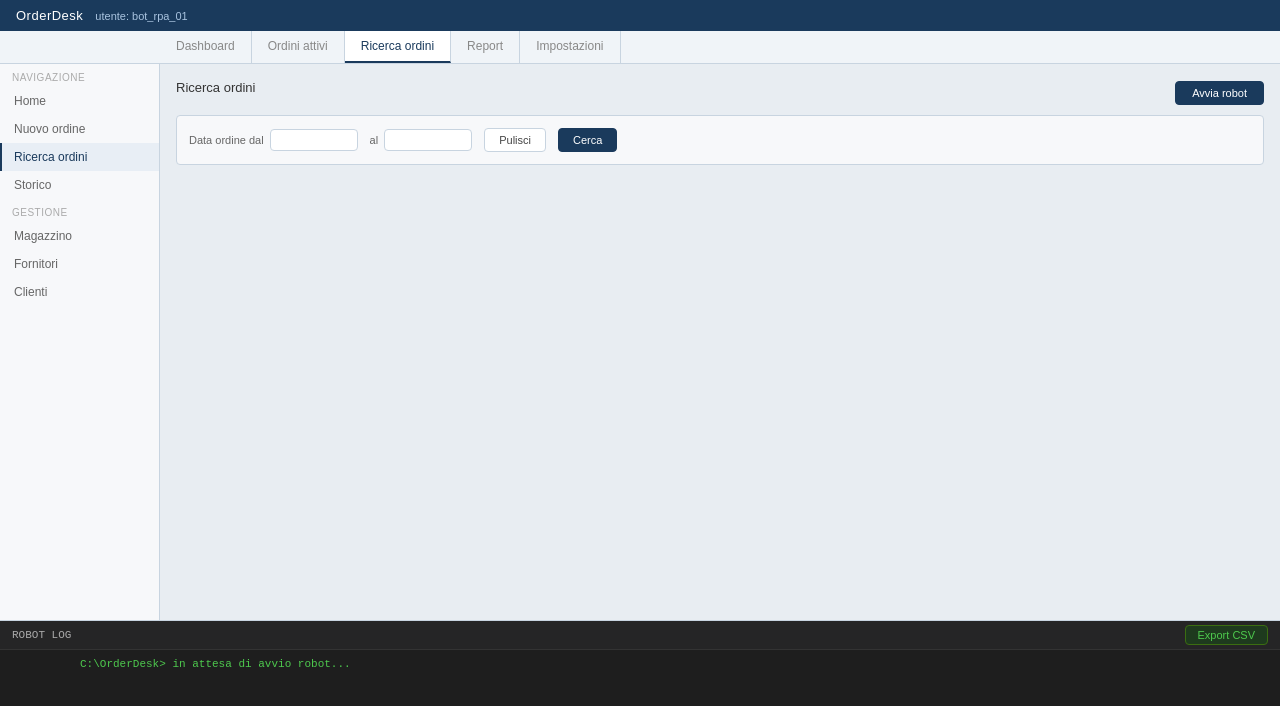
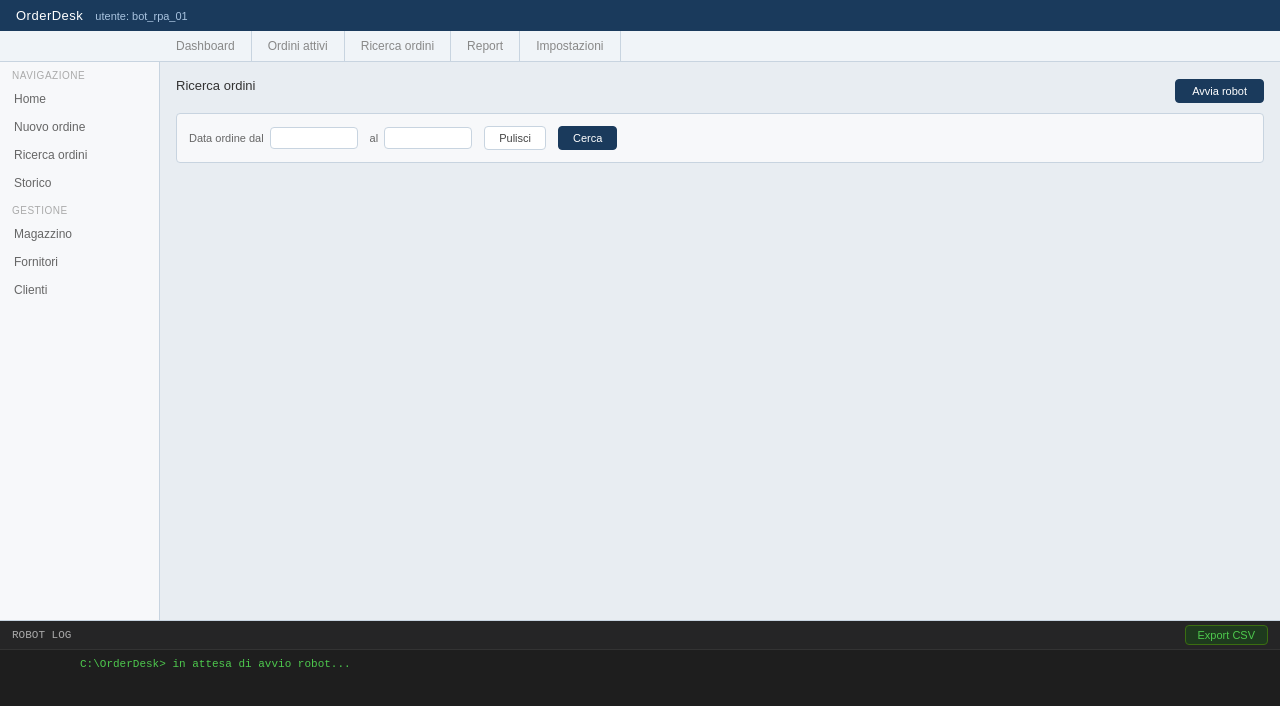
Before and after one commit to roxyle/rpa-workqueue-simulator, a Next.js app: page /dashboard in a window 1280 px wide. Shown: the top 706 px of the page. Built offline with nearby package versions, Linux system fonts and the light colour scheme.

Commit message:
fix: ricerca-ordini tab started selected, modified to not be

```diff
--- a/src/components/dashboard/Sidebar.tsx
+++ b/src/components/dashboard/Sidebar.tsx
@@ -1,5 +1,5 @@
 "use client"
-import { useRobot } from "@/context/RobotContext"
+import {useRobot} from "@/context/RobotContext"
 const SIDEBAR_SECTIONS=[
     {
         title:"Navigazione",
@@ -17,9 +17,16 @@ const STEP_MAP: Record<string, string>={
   "Ricerca ordini": "nav-ricerca-ordini",
 }
 
+const ACTIVE_STEPS=["nav-ricerca-ordini", "filter-date-from", "filter-date-to", "filter-submit", "scan-row", "paginate", "export"]
+
+
 
 export default function Sidebar(){
-    const { robotState } = useRobot()
+    const {robotState} = useRobot()
+    const ricercaAttiva= ACTIVE_STEPS.includes(robotState.currentStep)||robotState.status==="done"
+
+
+
     return(
         <div style={{
             width:"160px",
@@ -43,24 +50,28 @@ export default function Sidebar(){
                             </div>
 
                             {
-                                section.items.map(
-                                    (item)=>{
-                                        const isActive = STEP_MAP[item] === robotState.currentStep;
-                                        return (
-                                        <div key={item} id={`sidebar-${item.toLowerCase().replace(/\s+/g,"-")}`}
-                                        className={isActive?"robot-active":""}
-                                            style={{
-                                                padding:"7px 12px",
-                                                fontSize:"12px",
-                                                color:item==="Ricerca ordini"?"#1a3a5c":"#666",
-                                                fontWeight:item==="Ricerca ordini"?"500":"400",
-                                                borderLeft:item==="Ricerca ordini"?"2px solid #1a3a5c":"2px solid transparent",
-                                                backgroundColor:item==="Ricerca ordini"?"#e8eef5":"transparent",
-                                                cursor:"default"
-                                            }}>
-                                            {item}
+                                section.items.map((item) => {
+                                    const isRobotActive = STEP_MAP[item] === robotState.currentStep;
+                                    const isSelected = item === "Ricerca ordini" && ricercaAttiva;
+                                    return (
+                                        <div
+                                        key={item}
+                                        id={`sidebar-${item.toLowerCase().replace(/\s+/g, "-")}`}
+                                        className={isRobotActive ? "robot-active" : ""}
+                                        style={{
+                                            padding: "7px 12px",
+                                            fontSize: "12px",
+                                            color: isSelected ? "#1a3a5c" : "#666",
+                                            fontWeight: isSelected ? "500" : "400",
+                                            borderLeft: isSelected ? "2px solid #1a3a5c" : "2px solid transparent",
+                                            backgroundColor: isSelected ? "#e8eef5" : "transparent",
+                                            cursor: "default",
+                                        }}
+                                        >
+                                        {item}
                                         </div>
-                                    )}
+                                    );
+                                    }
                                 )
                             }
                         </div>
--- a/src/components/dashboard/TabBar.tsx
+++ b/src/components/dashboard/TabBar.tsx
@@ -1,6 +1,18 @@
+'use client'
+import {useRobot} from '@/context/RobotContext'
+
+
+
+const ACTIVE_STEPS=["nav-ricerca-ordini", "filter-date-from", "filter-date-to", "filter-submit", "scan-row", "paginate", "export"]
+
+
+
 export default function TabBar(){
+    const {robotState}=useRobot()
+
     const tabs=["Dashboard","Ordini attivi","Ricerca ordini","Report","Impostazioni"]
 
+    const ricercaAttiva= ACTIVE_STEPS.includes(robotState.currentStep)||robotState.status==="done"
 
     return(
         <div style={{
@@ -13,20 +25,23 @@ export default function TabBar(){
 
             {
                 tabs.map(
-                    (tab)=>(
+                    (tab)=>{
+                        const isActive=tab==="Ricerca ordini"&&ricercaAttiva
+                        return (
                         <div key={tab} style={{
                             padding:"8px 16px",
                             fontSize:"12px",
-                            color:tab==="Ricerca ordini"?"#1a3a5c":"#888",
-                            fontWeight:tab==="Ricerca ordini"?"500":"400",
+                            color:isActive?"#1a3a5c":"#888",
+                            fontWeight:isActive?"500":"400",
                             borderRight:"1px solid #c8d4e0",
-                            borderBottom:tab==="Ricerca ordini"?"2px solid #1a3a5c":"none",
-                            backgroundColor:tab==="Ricerca ordini"?"#ffffff":"transparent",
+                            borderBottom:isActive?"2px solid #1a3a5c":"none",
+                            backgroundColor:isActive?"#ffffff":"transparent",
                             cursor:"default"
                             }}>
                                 {tab}
                         </div>
-                    )
+                        )
+                    }
                 )
             }
         </div>
```
